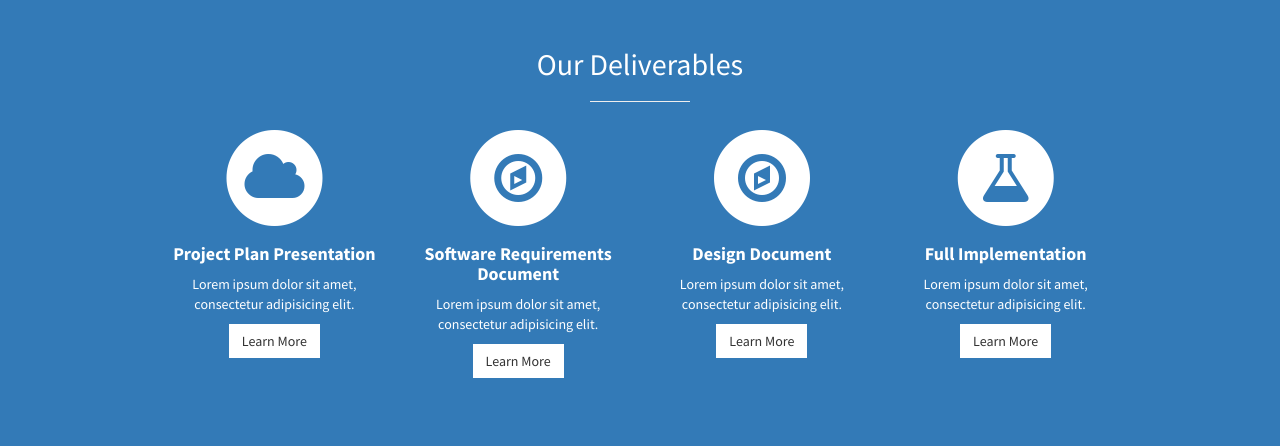
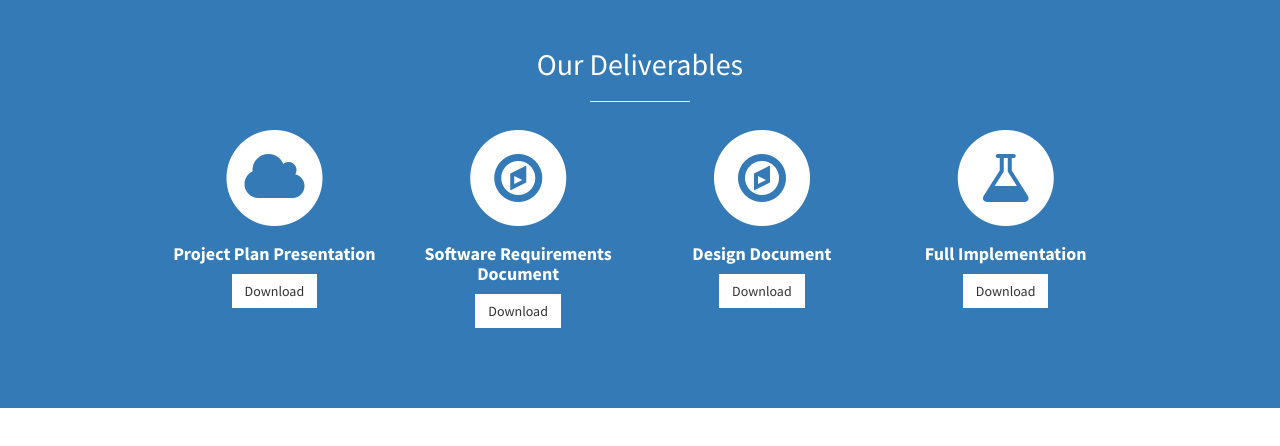
Before and after one commit to LiBusy/LiBusy.github.io, a website: page deliverables.html in a window 1280 px wide. Shown: the part 822-1268 px from the top of the page. After the commit the page ends 1230 px from the top, so only its background shows below. Drawn offline with Linux system fonts and the light colour scheme.

Commit message:
add requirements document

```diff
--- a/deliverables.html
+++ b/deliverables.html
@@ -97,8 +97,8 @@
                                 <h4>
                                     <strong>Project Plan Presentation</strong>
                                 </h4>
-                                <p>Lorem ipsum dolor sit amet, consectetur adipisicing elit.</p>
-                                <a href="#" class="btn btn-light">Learn More</a>
+                                <!-- <p>Lorem ipsum dolor sit amet, consectetur adipisicing elit.</p> -->
+                                <a href="#" class="btn btn-light">Download</a>
                             </div>
                         </div>
                         <div class="col-md-3 col-sm-6">
@@ -110,8 +110,8 @@
                                 <h4>
                                     <strong>Software Requirements Document</strong>
                                 </h4>
-                                <p>Lorem ipsum dolor sit amet, consectetur adipisicing elit.</p>
-                                <a href="#" class="btn btn-light">Learn More</a>
+                                <!-- <p>Lorem ipsum dolor sit amet, consectetur adipisicing elit.</p> -->
+                                <a href="/requirements-document.pdf" class="btn btn-light">Download</a>
                             </div>
                         </div>
                         <div class="col-md-3 col-sm-6">
@@ -123,8 +123,8 @@
                                 <h4>
                                     <strong>Design Document</strong>
                                 </h4>
-                                <p>Lorem ipsum dolor sit amet, consectetur adipisicing elit.</p>
-                                <a href="#" class="btn btn-light">Learn More</a>
+                                <!-- <p>Lorem ipsum dolor sit amet, consectetur adipisicing elit.</p> -->
+                                <a href="#" class="btn btn-light">Download</a>
                             </div>
                         </div>
                         <div class="col-md-3 col-sm-6">
@@ -136,8 +136,8 @@
                                 <h4>
                                     <strong>Full Implementation</strong>
                                 </h4>
-                                <p>Lorem ipsum dolor sit amet, consectetur adipisicing elit.</p>
-                                <a href="#" class="btn btn-light">Learn More</a>
+                                <!-- <p>Lorem ipsum dolor sit amet, consectetur adipisicing elit.</p> -->
+                                <a href="#" class="btn btn-light">Download</a>
                             </div>
                         </div>
                     </div>
```
Also changed, not shown: about.html (+3 -3 lines), 1 other file.
